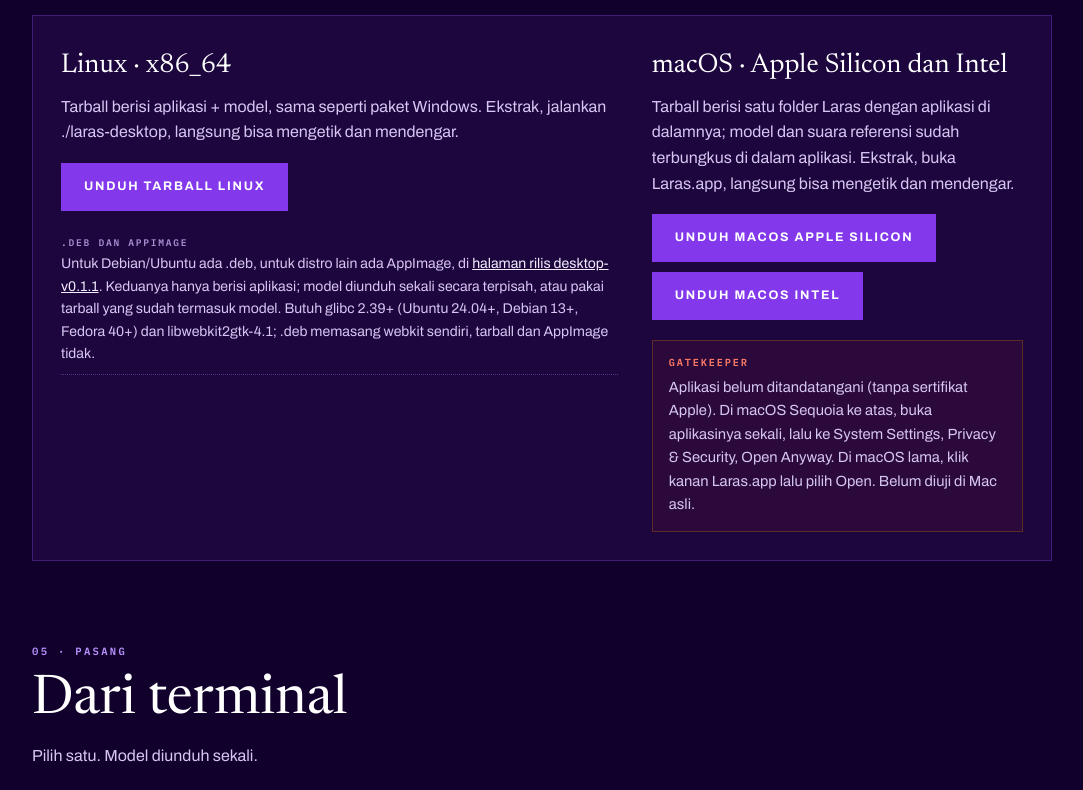
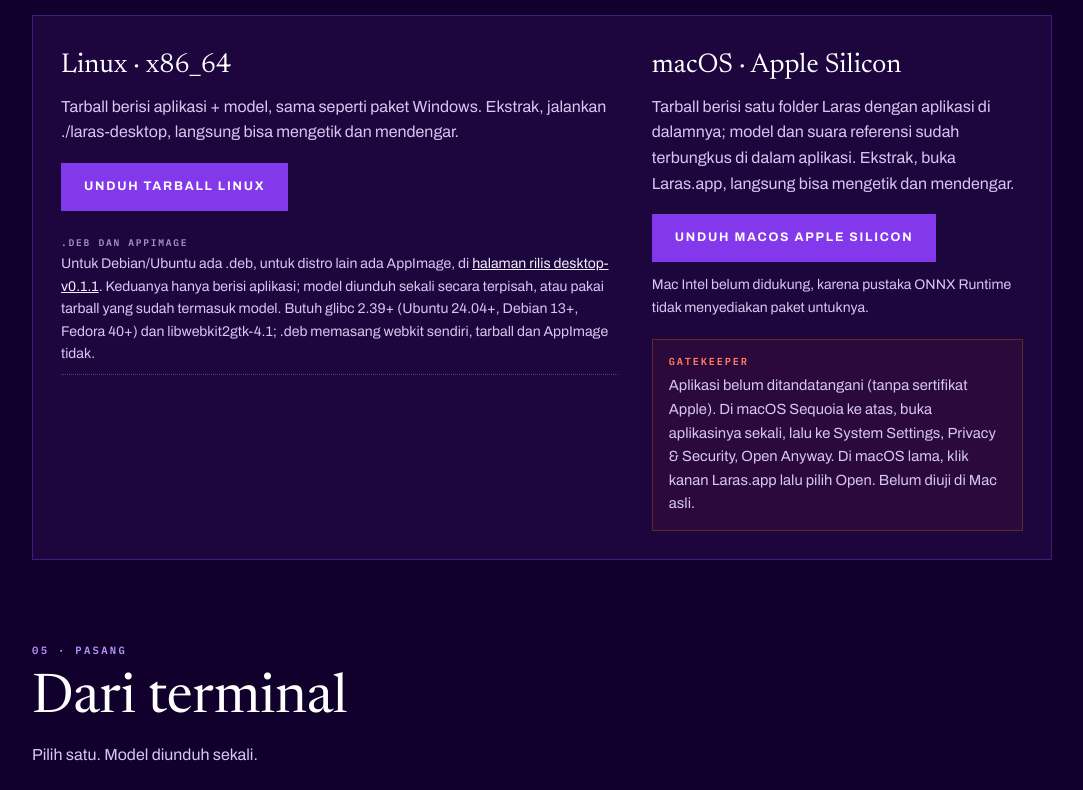
Before and after one commit to Urdemonlord/laras-tts, a plain HTML site: page landing/index.html in a window 1280 px wide. Shown: the part 6097-6887 px from the top of the page, without its empty margins (98-1181 px from the left). Drawn offline with Linux system fonts and the light colour scheme.

Commit message:
fix: macOS arm64 saja, ffmpeg di job Linux (#6)

```diff
--- a/landing/index.html
+++ b/landing/index.html
@@ -830,12 +830,12 @@
               <div class="field" style="margin-top:14px;"><b>.deb dan AppImage</b>Untuk Debian/Ubuntu ada .deb, untuk distro lain ada AppImage, di <a href="https://github.com/Urdemonlord/laras-tts/releases/tag/desktop-v0.1.1">halaman rilis desktop-v0.1.1</a>. Keduanya hanya berisi aplikasi; model diunduh sekali secara terpisah, atau pakai tarball yang sudah termasuk model. Butuh glibc 2.39+ (Ubuntu 24.04+, Debian 13+, Fedora 40+) dan libwebkit2gtk-4.1; .deb memasang webkit sendiri, tarball dan AppImage tidak.</div>
             </div>
             <div>
-              <h3>macOS &middot; Apple Silicon dan Intel</h3>
+              <h3>macOS &middot; Apple Silicon</h3>
               <p style="color:var(--body); margin: 0 0 18px;">Tarball berisi satu folder Laras dengan aplikasi di dalamnya; model dan suara referensi sudah terbungkus di dalam aplikasi. Ekstrak, buka Laras.app, langsung bisa mengetik dan mendengar.</p>
               <div style="display:flex; flex-direction:column; gap:10px; align-items:flex-start;">
                 <a class="btn btn-solid" href="https://github.com/Urdemonlord/laras-tts/releases/download/desktop-v0.1.1/laras-desktop-macos-arm64.tar.gz">Unduh macOS Apple Silicon</a>
-                <a class="btn btn-solid" href="https://github.com/Urdemonlord/laras-tts/releases/download/desktop-v0.1.1/laras-desktop-macos-x86_64.tar.gz">Unduh macOS Intel</a>
               </div>
+              <p style="color:var(--body); margin: 12px 0 0; font-size: 14px;">Mac Intel belum didukung, karena pustaka ONNX Runtime tidak menyediakan paket untuknya.</p>
               <div class="warn">
                 <b>Gatekeeper</b>
                 Aplikasi belum ditandatangani (tanpa sertifikat Apple). Di macOS Sequoia ke atas, buka aplikasinya sekali, lalu ke System Settings, Privacy & Security, Open Anyway. Di macOS lama, klik kanan Laras.app lalu pilih Open. Belum diuji di Mac asli.
```
Also changed, not shown: 2 other files.
